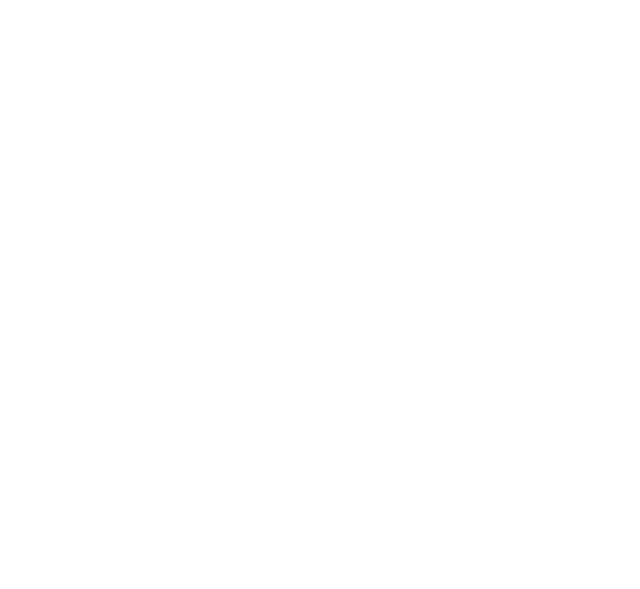
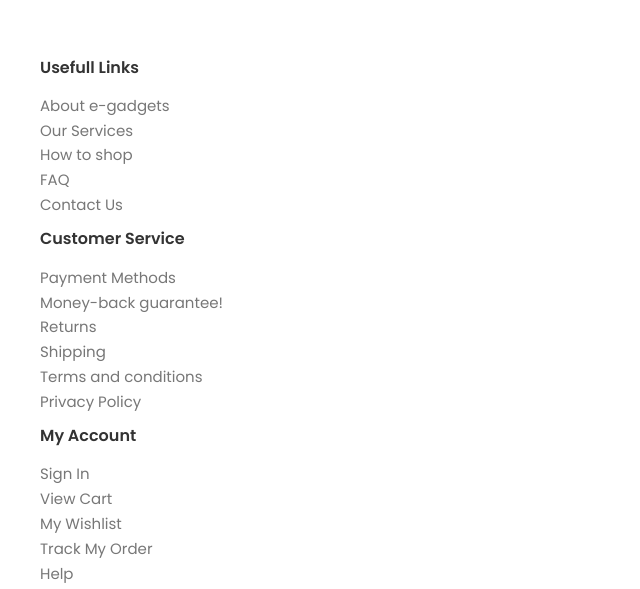
Before and after one commit to PraiseImmanuel/e-gadget, a React (Create React App) app: page / in a window 1280 px wide. Shown: the part 925-1514 px from the top of the page, without its empty margins (0-640 px from the left). Before the commit the page ends 800 px from the top, so only its background shows below. Built offline with nearby package versions, Linux system fonts and the light colour scheme.

Commit message:
Add footer

```diff
--- a/src/UI/PageWrapper.tsx
+++ b/src/UI/PageWrapper.tsx
@@ -1,7 +1,7 @@
 import React from "react";
 import styled from "styled-components";
 import { useAppSelector } from "../store/store";
-
+import FooterTop from "./footer/FooterTop";
 import Header from "./header/Header";
 import Nav from "./nav/Nav";
 
@@ -13,6 +13,8 @@
         <PageWrapperContainer menu={isMenuClosed}>
             <Header />
             <Nav />
+            <MainWrapper></MainWrapper>
+            <FooterTop />
         </PageWrapperContainer>
     );
 };
@@ -25,3 +27,8 @@
         props.menu ? "translateX(0)" : "translateX(20rem)"};
     transition: transform 0.43s ease-in-out;
 `;
+
+const MainWrapper = styled.div`
+    padding-top: 19.4rem;
+    min-height: 80vh;
+`;
--- a/src/UI/footer/FooterList.tsx
+++ b/src/UI/footer/FooterList.tsx
@@ -0,0 +1,62 @@
+import React from "react";
+import styled from "styled-components";
+import { MaxWidthContainer } from "../../components/MaxWidthContainer";
+
+interface ListItems {
+    text: string;
+    hRef: string;
+}
+
+interface Link {
+    heading: string;
+    listItems: ListItems[];
+}
+
+interface Props {
+    link: Link;
+}
+
+const FooterList: React.FC<Props> = ({ link }: Props) => {
+    const heading = link.heading;
+    const listItems = link.listItems;
+
+    return (
+        <MaxWidthContainer>
+            <ListContainer>
+                <ListHeading>{heading}</ListHeading>
+                <List>
+                    {listItems?.map((item) => (
+                        <ListItem key={item.text}>
+                            <A href={item.hRef}>{item.text}</A>
+                        </ListItem>
+                    ))}
+                </List>
+            </ListContainer>
+        </MaxWidthContainer>
+    );
+};
+
+export default FooterList;
+
+const ListContainer = styled.div``;
+
+const ListHeading = styled.h3`
+    color: #333333;
+    font-size: 1.6rem;
+    font-weight: 600;
+    margin-bottom: 2rem;
+`;
+
+const List = styled.ul`
+    list-style-type: none;
+`;
+
+const ListItem = styled.li`
+    margin-bottom: 0.64rem;
+`;
+
+const A = styled.a`
+    color: #777;
+    font-size: 1.5rem;
+    font-weight: 400;
+`;
--- a/src/UI/footer/FooterTop.tsx
+++ b/src/UI/footer/FooterTop.tsx
@@ -0,0 +1,18 @@
+import React from "react";
+// import styled from "styled-components";
+import FooterList from "./FooterList";
+import { NewLinks } from "./footerLinks";
+
+const links = NewLinks.links;
+
+const FooterTop = () => {
+    return (
+        <>
+            <FooterList link={links[0]} />
+            <FooterList link={links[1]} />
+            <FooterList link={links[2]} />
+        </>
+    );
+};
+
+export default FooterTop;
--- /dev/null
+++ b/src/UI/footer/footerLinks.ts
@@ -0,0 +1,50 @@
+interface ListItems {
+    text: string;
+    hRef: string;
+}
+
+interface Link {
+    heading: string;
+    listItems: ListItems[];
+}
+
+interface Links {
+    links: Link[];
+}
+
+export const NewLinks: Links = {
+    links: [
+        {
+            heading: "Usefull Links",
+            listItems: [
+                { text: "About e-gadgets", hRef: "about.com" },
+                { text: "Our Services", hRef: "about.com" },
+                { text: "How to shop", hRef: "about.com" },
+                { text: "FAQ", hRef: "about.com" },
+                { text: "Contact Us", hRef: "about.com" },
+            ],
+        },
+
+        {
+            heading: "Customer Service",
+            listItems: [
+                { text: "Payment Methods", hRef: "ser.com" },
+                { text: "Money-back guarantee!", hRef: "ser.com" },
+                { text: "Returns", hRef: "ser.com" },
+                { text: "Shipping", hRef: "ser.com" },
+                { text: "Terms and conditions", hRef: "ser.com" },
+                { text: "Privacy Policy", hRef: "ser.com" },
+            ],
+        },
+        {
+            heading: "My Account",
+            listItems: [
+                { text: "Sign In", hRef: "ser.com" },
+                { text: "View Cart", hRef: "ser.com" },
+                { text: "My Wishlist", hRef: "ser.com" },
+                { text: "Track My Order", hRef: "ser.com" },
+                { text: "Help", hRef: "ser.com" },
+            ],
+        },
+    ],
+};
--- a/src/UI/header/Header.tsx
+++ b/src/UI/header/Header.tsx
@@ -22,8 +22,10 @@
     font-weight: 300;
     font-size: 1.3rem;
     line-height: 1.5;
-    padding: 1.25rem;
+    padding-top: 1.25rem;
     padding-bottom: 0.5rem;
+    /* position: fixed; */
+    /* width: 100%; */
 `;
 
 export default Header;
--- a/src/UI/nav/Nav.tsx
+++ b/src/UI/nav/Nav.tsx
@@ -86,6 +86,7 @@
 const NavBar = styled.nav`
     border-bottom: 1px solid #ebebeb;
     position: fixed;
+    top: 13.4rem;
     width: 100%;
 
     @media screen and (max-width: 920px) {
--- a/src/components/GlobalStyles.ts
+++ b/src/components/GlobalStyles.ts
@@ -8,8 +8,8 @@
     box-sizing: border-box;
     font-family: 'Poppins', sans-serif;
     font-size: 16px;
-    overflow: hidden;
     transition: all 0.5s ease-in-out;
+    overflow-x:hidden;
   }
 
   button{
@@ -29,7 +29,9 @@
     margin-block-end: 0;
   }
 
-  #root{
-    overflow: hidden;
+  a{
+    color:inherit;font:inherit;
+    text-decoration:none;
   }
+
 `;
```
